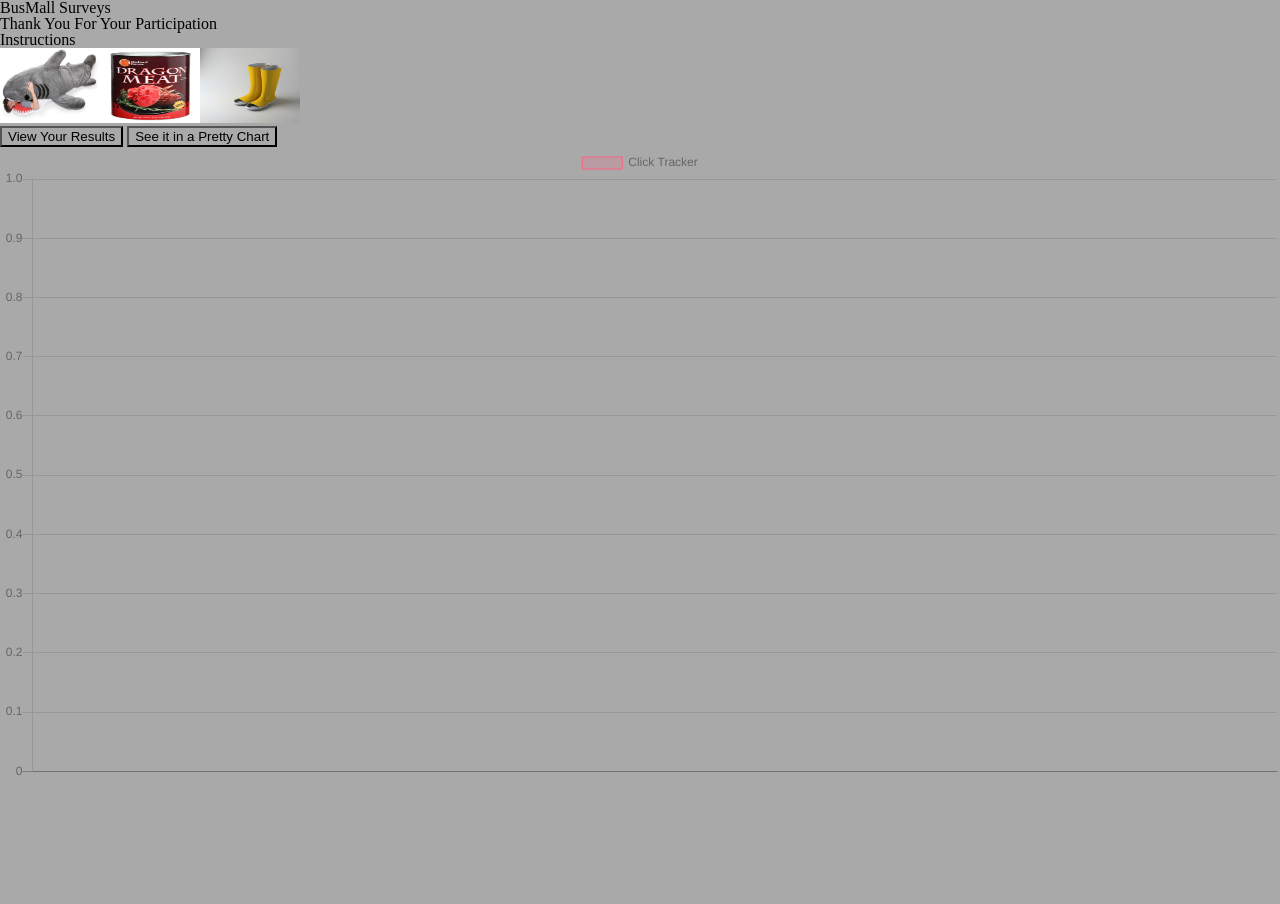
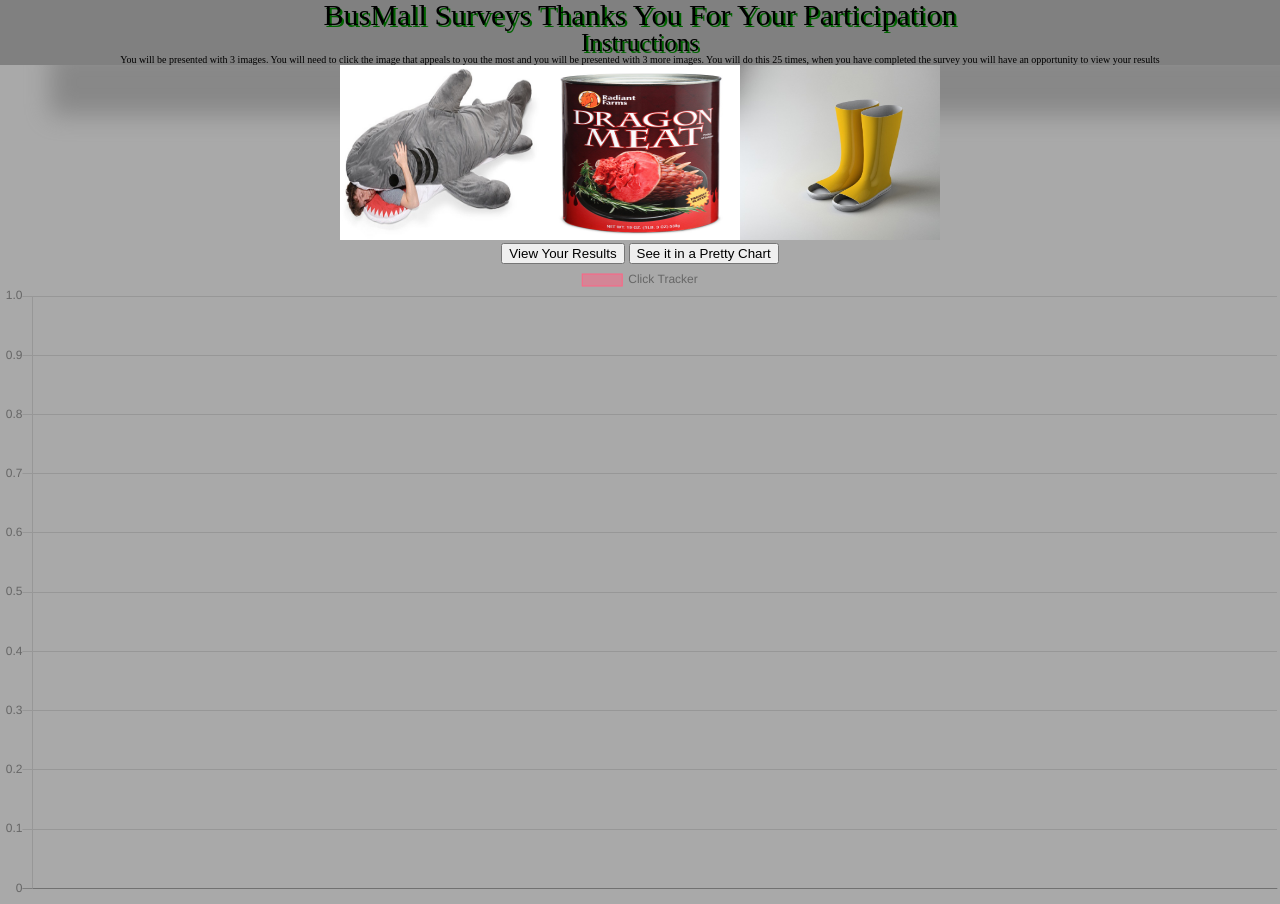
Before and after one commit to arn1313/bus-mall, a plain HTML site: page index.html in a window 1280 px wide. Before the commit the page ends 800 px from the top, so only its background shows below. Drawn offline with nearby package versions, Linux system fonts and the light colour scheme.

Commit message:
update before publishing

```diff
--- a/app.js
+++ b/app.js
@@ -100,6 +100,7 @@ function render(){
 var research = function(){
   if (localStorage.data){
     products = JSON.parse(localStorage.data);
+    console.log('is this thing on?');
   } else {
     getImage();
   }
@@ -109,7 +110,6 @@ function thisChart() {
   var chartLabel = [];
   var chartData = [];
   for (var i = 0; i < products.length; i++){
-    console.log('is this thing on?');
     chartData.push(products[i].clicks);
     chartLabel.push(products[i].name);
   }
@@ -122,27 +122,27 @@ function thisChart() {
         label: 'Click Tracker',
         data: chartData,
         backgroundColor: [
-          'rgba(255, 99, 132, 0.2)',
-          'rgba(54, 162, 235, 0.2)',
-          'rgba(255, 206, 86, 0.2)',
-          'rgba(75, 192, 192, 0.2)',
-          'rgba(153, 102, 255, 0.2)',
-          'rgba(255, 99, 132, 0.2)',
-          'rgba(54, 162, 235, 0.2)',
-          'rgba(255, 206, 86, 0.2)',
-          'rgba(75, 192, 192, 0.2)',
-          'rgba(153, 102, 255, 0.2)',
-          'rgba(255, 99, 132, 0.2)',
-          'rgba(54, 162, 235, 0.2)',
-          'rgba(255, 206, 86, 0.2)',
-          'rgba(75, 192, 192, 0.2)',
-          'rgba(153, 102, 255, 0.2)',
-          'rgba(255, 99, 132, 0.2)',
-          'rgba(54, 162, 235, 0.2)',
-          'rgba(255, 206, 86, 0.2)',
-          'rgba(75, 192, 192, 0.2)',
-          'rgba(153, 102, 255, 0.2)',
-          'rgba(255, 159, 64, 0.2)'
+          'rgba(255, 99, 132, 0.5)',
+          'rgba(54, 162, 235, 0.5)',
+          'rgba(255, 206, 86, 0.5)',
+          'rgba(75, 192, 192, 0.5)',
+          'rgba(153, 102, 255, 0.5)',
+          'rgba(255, 99, 132, 0.5)',
+          'rgba(54, 162, 235, 0.5)',
+          'rgba(255, 206, 86, 0.5)',
+          'rgba(75, 192, 192, 0.5)',
+          'rgba(153, 102, 255, 0.5)',
+          'rgba(255, 99, 132, 0.5)',
+          'rgba(54, 162, 235, 0.5)',
+          'rgba(255, 206, 86, 0.5)',
+          'rgba(75, 192, 192, 0.5)',
+          'rgba(153, 102, 255, 0.5)',
+          'rgba(255, 99, 132, 0.5)',
+          'rgba(54, 162, 235, 0.5)',
+          'rgba(255, 206, 86, 0.5)',
+          'rgba(75, 192, 192, 0.5)',
+          'rgba(153, 102, 255, 0.5)',
+          'rgba(255, 159, 64, 0.5)'
         ],
         borderColor: [
           'rgba(255,99,132,1)',
--- a/index.html
+++ b/index.html
@@ -9,13 +9,16 @@
   <title>BusMall</title>
 </head>
 <body>
-  <h1>BusMall Surveys</h1>
-  <h2>Thank You For Your Participation</h2>
+
+
   <main>
-    <section id="instructions">
-      <h3>Instructions</h3>
-    </section>
+    <div id="textarea">
+      <h1>BusMall Surveys Thanks You For Your Participation</h1>
 
+      <h2>Instructions</h2>
+
+      <p>You will be presented with 3 images. You will need to click the image that appeals to you the most and you will be presented with 3 more images. You will do this 25 times, when you have completed the survey you will have an opportunity to view your results</p>
+    </div>
   </main>
 
   <section id="imgPic"></section>
--- a/style.css
+++ b/style.css
@@ -1,21 +1,73 @@
-* {
+
+body {
   background-color: darkgrey;
+  text-align: center;
 }
 
 ul li {
   display: inline-block;
   text-decoration: none;
 }
+
 img {
-  width: 100px;
-  height: 75px;
-  margin: 25px;
+  width: 200px;
+  height: 175px;
+  margin: 125px;
+  padding: 15px;
+  /*border: 10px solid black;*/
+}
+
+div h1 {
+  font-size: 30px;
+  text-shadow: 2px 2px darkgreen;
+}
+
+div h2 {
+  text-shadow: 2px 2px darkgreen;
+  font-size: 25px;
+}
+
+div p {
+  font-size: 10px
+  /*width: 25px;*/
+}
+
+#textarea {
+  background-color: grey;
+  box-shadow: 50px 50px 25px #888888;
+  border: 5px;
+  padding: 5px
+  /*width: 600px;*/
+  float: inherit;
+}
+
+#img {
+  border: 30px;
+  margin: 15px;
   padding: 5px;
-  border: 2px solid black;
 }
-.instructions {
-  font-size: 100px;
+
+
+/*#work {
+font-size: 10px;
+text-align: center
+width: 100px;
+
 }
-.view {
-  font-size: 10px;
+
+/** {
+background-color: darkgrey;
+text-align: center;
 }
+
+
+#title {
+background-color: red;
+font-size: 200;x;
+}
+
+/*#title {
+font-size: 45px
+border: 2px dashed lightblue;
+}
+*/
```
